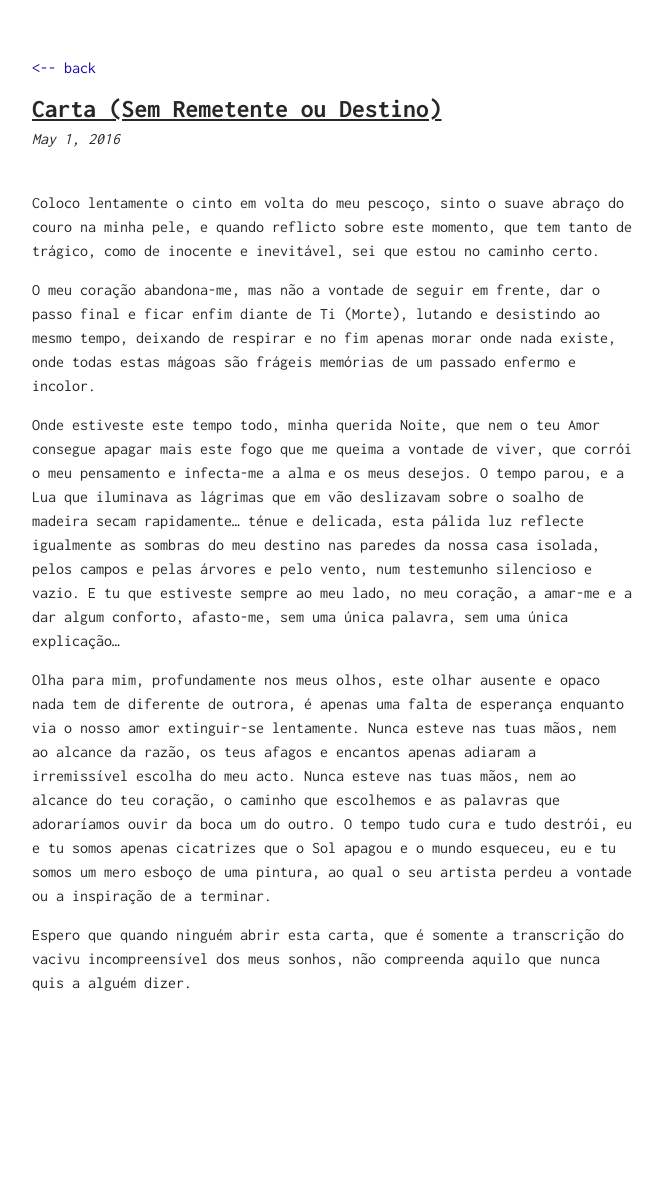
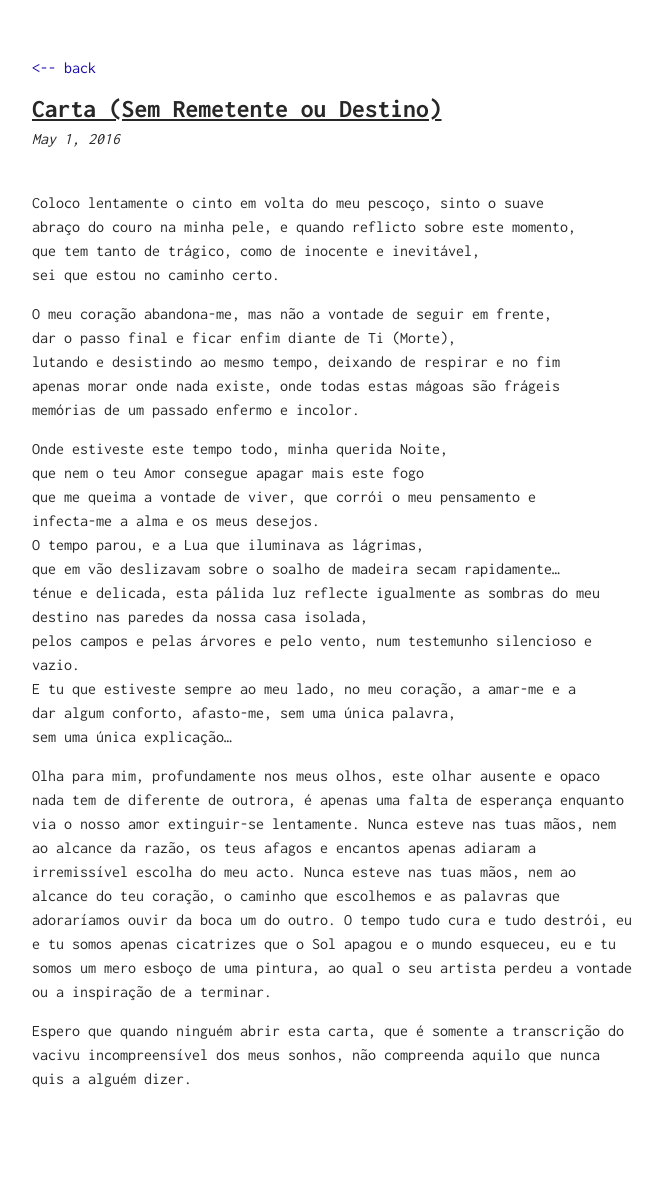
Before and after one commit to sorathpanzer/sorathpanzer.github.io, a Jekyll site: the page built from _posts/2016-05-01-carta.md, in a window 1280 px wide. Shown: the whole page, without its empty margins (308-971 px from the left). Built offline with Jekyll 4.4.1, drawn with Linux system fonts in a browser that asks for light colours; before the commit the page ends 1100 px from its top, so only the background shows below that.

Commit message:
Update 2016-05-01-carta.md

```diff
--- a/_posts/2016-05-01-carta.md
+++ b/_posts/2016-05-01-carta.md
@@ -3,26 +3,29 @@ layout: post
 title: Carta (Sem Remetente ou Destino)
 ---
 
-Coloco lentamente o cinto em volta do meu pescoço, sinto o suave
-abraço do couro na minha pele, e quando reflicto sobre este momento,
-que tem tanto de trágico, como de inocente e inevitável,
-sei que estou no caminho certo.
-
-O meu coração abandona-me, mas não a vontade de seguir em frente,
-dar o passo final e ficar enfim diante de Ti (Morte),
-lutando e desistindo ao mesmo tempo, deixando de respirar e no fim
-apenas morar onde nada existe, onde todas estas mágoas são frágeis
-memórias de um passado enfermo e incolor.
-
-Onde estiveste este tempo todo, minha querida Noite,
-que nem o teu Amor consegue apagar mais este fogo
-que me queima a vontade de viver, que corrói o meu pensamento e
-infecta-me a alma e os meus desejos.
-O tempo parou, e a Lua que iluminava as lágrimas que em vão deslizavam sobre o soalho de madeira secam rapidamente... ténue e delicada, esta pálida luz reflecte igualmente as sombras do meu destino nas paredes da nossa casa isolada, pelos campos e pelas árvores e pelo vento, num testemunho silencioso e vazio.
-E tu que estiveste sempre ao meu lado, no meu coração, a amar-me e a
-dar algum conforto, afasto-me, sem uma única palavra,
-sem uma única explicação...
-
+Coloco lentamente o cinto em volta do meu pescoço, sinto o suave <br />
+abraço do couro na minha pele, e quando reflicto sobre este momento, <br />
+que tem tanto de trágico, como de inocente e inevitável, <br />
+sei que estou no caminho certo. <br />
+<p>                                                </p>
+O meu coração abandona-me, mas não a vontade de seguir em frente, <br />
+dar o passo final e ficar enfim diante de Ti (Morte), <br />
+lutando e desistindo ao mesmo tempo, deixando de respirar e no fim <br />
+apenas morar onde nada existe, onde todas estas mágoas são frágeis <br />
+memórias de um passado enfermo e incolor. <br />
+<p>                                                </p>
+Onde estiveste este tempo todo, minha querida Noite, <br />
+que nem o teu Amor consegue apagar mais este fogo <br />
+que me queima a vontade de viver, que corrói o meu pensamento e <br />
+infecta-me a alma e os meus desejos. <br />
+O tempo parou, e a Lua que iluminava as lágrimas, <br />
+que em vão deslizavam sobre o soalho de madeira secam rapidamente... <br />
+ténue e delicada, esta pálida luz reflecte igualmente as sombras do meu destino nas paredes da nossa casa isolada, <br />
+pelos campos e pelas árvores e pelo vento, num testemunho silencioso e vazio. <br />
+E tu que estiveste sempre ao meu lado, no meu coração, a amar-me e a <br />
+dar algum conforto, afasto-me, sem uma única palavra, <br />
+sem uma única explicação... <br />
+<p>                                                </p>
 Olha para mim, profundamente nos meus olhos, este olhar ausente e
 opaco nada tem de diferente de outrora, é apenas uma falta de
 esperança enquanto via o nosso amor extinguir-se lentamente.
@@ -37,7 +40,7 @@ que o Sol apagou e o mundo esqueceu,
 eu e tu somos um mero esboço de uma pintura,
 ao qual o seu artista perdeu a vontade
 ou a inspiração de a terminar.
-
+<p>                                                </p>
 Espero que quando ninguém abrir esta carta, que é somente a
 transcrição do vacivu incompreensível dos meus sonhos,
 não compreenda aquilo que nunca quis a alguém dizer.
```
